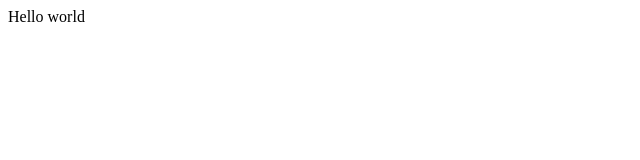
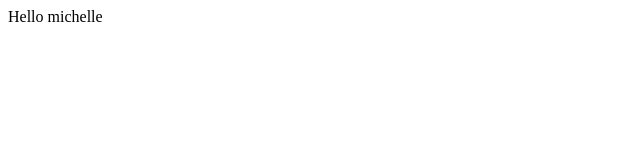
Before and after one commit to michellef53/web, a plain HTML site: page index.html in a window 1280 px wide. Shown: the full height of the page, 0-640 px from the left. Drawn offline with Linux system fonts and the light colour scheme.

Commit message:
change to michelle

```diff
--- a/index.html
+++ b/index.html
@@ -7,6 +7,6 @@
     <title>Document</title>
 </head>
 <body>
-    Hello world
+    Hello michelle
 </body>
 </html>
```
